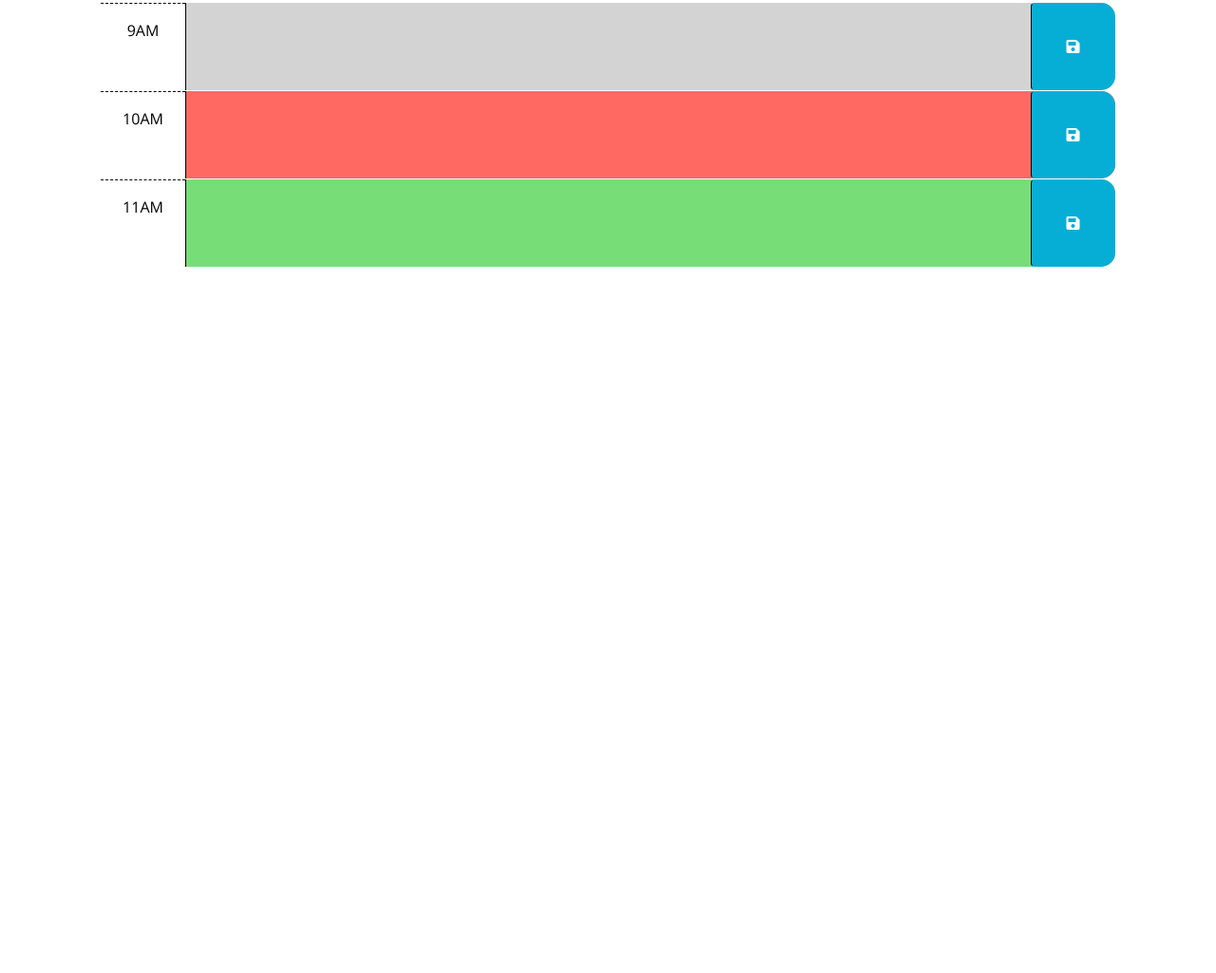
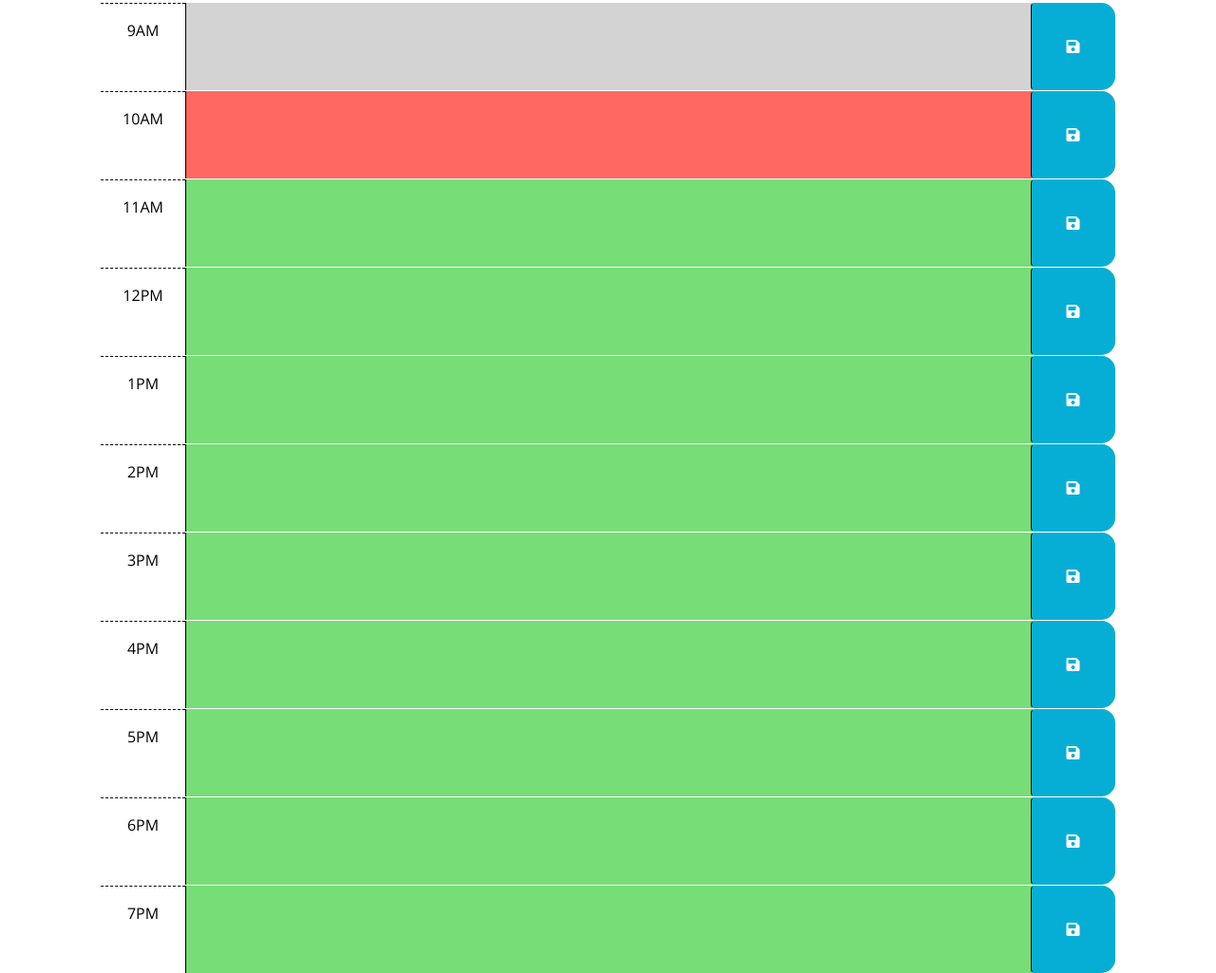
Before and after one commit to srichens/work-day-scheduler, a plain HTML site: page index.html in a window 1280 px wide. Shown: the part 300-1325 px from the top of the page at 95% size. Before the commit the page ends 800 px from the top, so only its background shows below. Drawn offline with nearby package versions, Linux system fonts and the light colour scheme.

Commit message:
add time blocks and start figuring out color change

```diff
--- a/assets/js/script.js
+++ b/assets/js/script.js
@@ -10,62 +10,128 @@ $(function () {
   // useful when saving the description in local storage?
 
 
+    //I initially threw in an id on buttons to target elements and test the click event
+    //But I put the same id for each; as I was doing it, I knew something wasn't right
+    //ids are unique - an id will only target one thing
+    //switched to saveBtn class on click event instead of using same id for each
+    //Then the click event can happen on every button with only one listener
+  let saveButtonEl = $('.saveBtn');
+  let time = dayjs().format('HH');
+  console.log(typeof time);
+  console.log(time);
+  let timeIdFormat = "hour-" + time;
+  console.log(timeIdFormat);
 
-  /*let scheduleEl = $('#schedule');
-    console.log(scheduleEl.children());
-    console.log(scheduleEl.children().eq(2));
-  let hoursEl = scheduleEl.children();
-    console.log(hoursEl);*/
-    //use saveBtn class instead of save id
-    //id will only target one element; class can target all
-  let saveButtonEl = $('.saveBtn');
-  let textEl = $('.description');
-  let hourEl = $('.hour');
-    //console.log(allHours);
-  //if (savedText){textEl.val(savedText)};
-  //if (savedText){ renderSavedText ();} else {let savedText = ''};
+  let scheduleEl = $('#schedule');
+  let scheduleArr = scheduleEl.children();
+  console.log(scheduleArr);
+  //console.log(scheduleEl.children().eq(0).attr('id'));
 
-  //renderSavedText ();
+    for (let i = 0; i <scheduleArr.length; i++) {
+    //console.log(scheduleEl.children().eq(i).attr('id'));
+    let theTime = (scheduleEl.children().eq(i).attr('id'));
+    if (theTime === timeIdFormat) {$('.time-block').addClass('present')};
+    if (theTime > timeIdFormat) {$('.time-block').addClass('past')};
+    if (theTime < timeIdFormat) {$('.time-block').addClass('future')};
 
-  saveButtonEl.on('click', function () {
-    console.log('this event listener is working');
+    /*let theTime = (scheduleEl.children().eq(i).attr('id'));
+    console.log(theTime);
 
-    console.log(textEl.val());
+    let strTime = Array.from(theTime);
+    console.log(strTime);
+    let thisHour = strTime[5] + strTime[6];
+    console.log(thisHour);
 
-    let textInput = textEl.val()
-    localStorage.setItem("event", textInput);
-    renderSavedText ();
-   // let savedText = textEl.val(innerHtml);
-    //let userEvent = textEl.val();
-    //console.log(userEvent);
-   // console.log(typeof userEvent);
-    //let stringEvent = JSON.stringify(userEvent);
-    //console.log(typeof userEvent);
+    if (thisHour === time) {$('.time-block').css('background-color', '#ff6961')}
+    else if (thisHour > time) {$('.time-block').css('background-color', '#77dd77')}
+    else {$('.time-block').css('background-color', '#d3d3d3')};*/
+  }
 
 
 
-   // newEvent = localStorage.getItem("event");
-   //textEl.textContent = newEvent;
-   // console.log(textEl.textContent);
-    //saveEvent();
-    }
-  )
 
-  function renderSavedText () {
-    savedText = localStorage.getItem("event");
-    console.log(savedText);
-    console.log(typeof savedText);
-    saveText()
+
+
+
+
+    //creates a click event on every button with the saveBtn class
+  saveButtonEl.on('click', saveTextLocal);
+
+    //now I need to make text content of each textEl work for each time block
+    //textEl targets the textarea (input type) in each hour blook
+  let textEl = $('.description');
+
+
+  function saveTextLocal() {
+    console.log('this event listener is working');
+    let textInput = $(this).siblings('.description').val();
+    let hourText = $(this).siblings('.hour').text();
+
+    console.log($(this).parent().attr('id'));
+    let thisTime = $(this).parent().attr('id');
+    console.log(thisTime);
+    console.log(typeof thisTime);
+    let strTime = Array.from(thisTime);
+    console.log(strTime);
+    let thisHour = strTime[5] + strTime[6];
+    console.log(thisHour);
+
+    if (thisHour == time) {$(this).parent().css('background-color', '#ff6961')};
+    if (thisHour > time) {$(this).parent().css('background-color', '#77dd77')};
+    if (thisHour < time) {$(this).parent().css('background-color', '#d3d3d3')};
+
+    /*let thisTimeBlock = {
+
+    }*/
+    //let textInput = $(this).siblings('.description').val();
+    //let hourText = $(this).siblings('.hour').text();
+
+    //let sibs = $(this).siblings().val(textEl);
+   // console.log(sibs);
+
+
+    //console.log(text2);
+    console.log(textInput);
+    console.log(hourText);
+    //console.log(textInput.val());
+
+    //let userInput = textInput.val();
+
+    let userEntry = {
+      userTime: hourText,
+      userNote: textInput
+      };
+
+    localStorage.setItem("savedEntry", JSON.stringify(userEntry));
+
+    //localStorage.setItem("event", textInput);
+    renderSavedInput ();
   }
 
-  function saveText() {
-    savedText = textEl.val();
+
+
+
+    function renderSavedInput () {
+    let savedInput = JSON.parse(localStorage.getItem("savedEntry"));
+    console.log(savedInput);
+    console.log(typeof savedInput);
+    if (savedInput !== null) {
+      $(this).siblings('.description').html(savedInput);
+      } else {
+          return;
+      }
+    //console.log(textEl.val());
+    //let renderedText = textEl.val(savedInput);
+    //renderedText = textEl.innerHTML;
+    //let renderedText = $(this).textEl.val(savedInput);
+    //console.log(renderedText);
+    //console.log(textEl.val());
+
+
   }
 
-  /*function saveEvent() {
-    newEvent = JSON.parse(localStorage.getItem("event"));
-    textEl.val(newEvent);
-  }*/
+
+
 
   //
   // TODO: Add code to apply the past, present, or future class to each time
--- a/index.html
+++ b/index.html
@@ -40,7 +40,7 @@
         -->
 
       <!-- Example of a past time block. The "past" class adds a gray background color. -->
-      <div id="hour-9" class="row time-block past">
+      <div id="hour-09" class="row time-block">
         <div class="col-2 col-md-1 hour text-center py-3">9AM</div>
         <textarea class="col-8 col-md-10 description" rows="3"> </textarea>
         <button class="btn saveBtn col-2 col-md-1" aria-label="save">
@@ -65,6 +65,70 @@
           <i class="fas fa-save" aria-hidden="true"></i>
         </button>
       </div>
+
+      <div id="hour-12" class="row time-block future">
+        <div class="col-2 col-md-1 hour text-center py-3">12PM</div>
+        <textarea class="col-8 col-md-10 description" rows="3"> </textarea>
+        <button class="btn saveBtn col-2 col-md-1" aria-label="save">
+          <i class="fas fa-save" aria-hidden="true"></i>
+        </button>
+      </div>
+
+      <div id="hour-13" class="row time-block future">
+        <div class="col-2 col-md-1 hour text-center py-3">1PM</div>
+        <textarea class="col-8 col-md-10 description" rows="3"> </textarea>
+        <button class="btn saveBtn col-2 col-md-1" aria-label="save">
+          <i class="fas fa-save" aria-hidden="true"></i>
+        </button>
+      </div>
+
+      <div id="hour-14" class="row time-block future">
+        <div class="col-2 col-md-1 hour text-center py-3">2PM</div>
+        <textarea class="col-8 col-md-10 description" rows="3"> </textarea>
+        <button class="btn saveBtn col-2 col-md-1" aria-label="save">
+          <i class="fas fa-save" aria-hidden="true"></i>
+        </button>
+      </div>
+
+      <div id="hour-15" class="row time-block future">
+        <div class="col-2 col-md-1 hour text-center py-3">3PM</div>
+        <textarea class="col-8 col-md-10 description" rows="3"> </textarea>
+        <button class="btn saveBtn col-2 col-md-1" aria-label="save">
+          <i class="fas fa-save" aria-hidden="true"></i>
+        </button>
+      </div>
+
+      <div id="hour-16" class="row time-block future">
+        <div class="col-2 col-md-1 hour text-center py-3">4PM</div>
+        <textarea class="col-8 col-md-10 description" rows="3"> </textarea>
+        <button class="btn saveBtn col-2 col-md-1" aria-label="save">
+          <i class="fas fa-save" aria-hidden="true"></i>
+        </button>
+      </div>
+
+      <div id="hour-17" class="row time-block future">
+        <div class="col-2 col-md-1 hour text-center py-3">5PM</div>
+        <textarea class="col-8 col-md-10 description" rows="3"> </textarea>
+        <button class="btn saveBtn col-2 col-md-1" aria-label="save">
+          <i class="fas fa-save" aria-hidden="true"></i>
+        </button>
+      </div>
+
+      <div id="hour-18" class="row time-block future">
+        <div class="col-2 col-md-1 hour text-center py-3">6PM</div>
+        <textarea class="col-8 col-md-10 description" rows="3"> </textarea>
+        <button class="btn saveBtn col-2 col-md-1" aria-label="save">
+          <i class="fas fa-save" aria-hidden="true"></i>
+        </button>
+      </div>
+
+      <div id="hour-19" class="row time-block future">
+        <div class="col-2 col-md-1 hour text-center py-3">7PM</div>
+        <textarea class="col-8 col-md-10 description" rows="3"> </textarea>
+        <button class="btn saveBtn col-2 col-md-1" aria-label="save">
+          <i class="fas fa-save" aria-hidden="true"></i>
+        </button>
+      </div>
     </div>
 
     <script src="https://code.jquery.com/jquery-3.4.1.min.js"></script>
```
